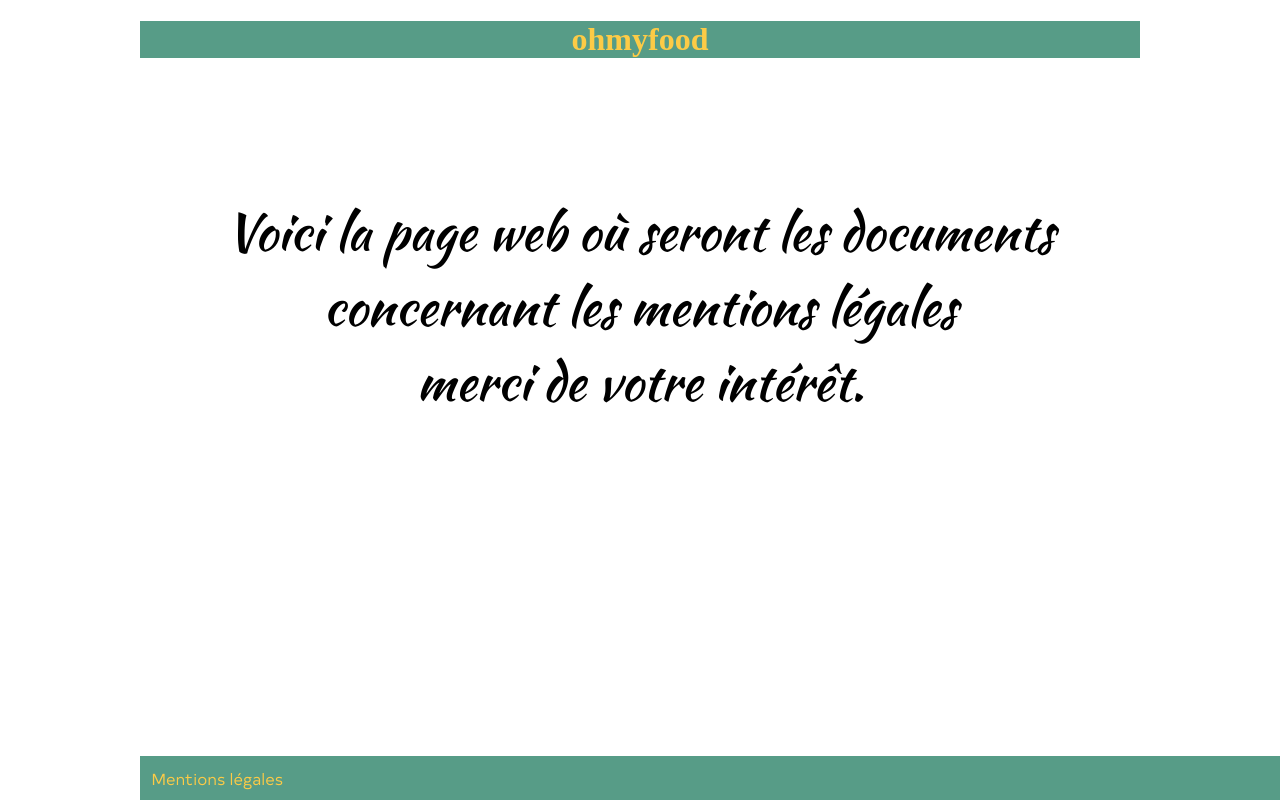
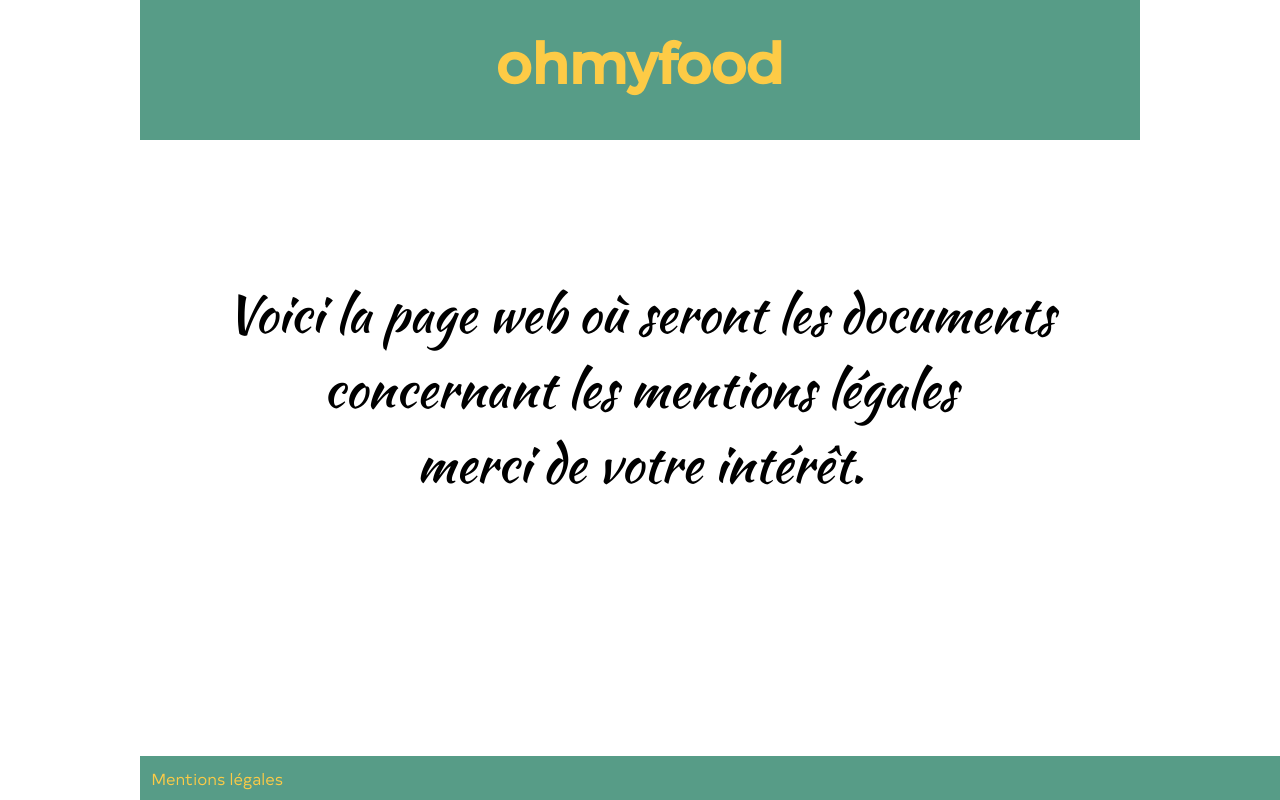
Before and after one commit to Antoine-Zerbib/ohmyfood, a website: page mentions.html in a window 1280 px wide. Drawn offline with Linux system fonts and the light colour scheme.

Commit message:
bug header fixed

```diff
--- a/mentions.html
+++ b/mentions.html
@@ -23,7 +23,7 @@
     <body id="container">
 
        <header class="header" >
-                    <h1 class="header_titre">
+                    <h1 class="header__titre">
                         <a href="./index.html" title="Home page" class="header__titre--lien">ohmyfood</a>
                     </h1>
         </header>
```
Also changed, not shown: menu-chic.html (+1 -1 lines), menu-deli.html (+1 -1 lines), menu-gout.html (+1 -1 lines), menu-note.html (+1 -1 lines), news.html (+1 -1 lines).
